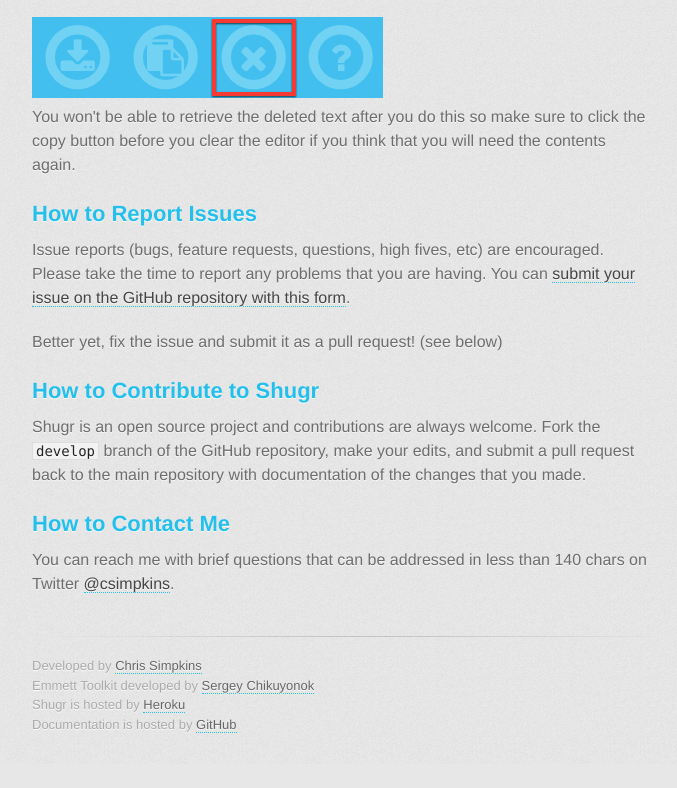
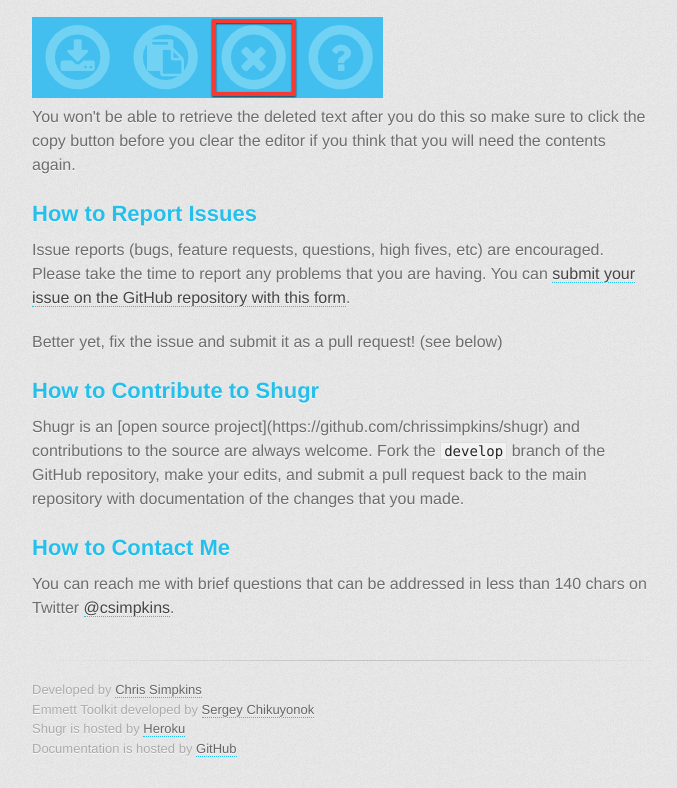
Before and after one commit to chrissimpkins/shugr, a plain HTML site: page index.html in a window 1280 px wide. Shown: the part 3749-4537 px from the top of the page, without its empty margins (298-975 px from the left). Before the commit the page ends 4513 px from the top, so only its background shows below. Drawn offline with Linux system fonts and the light colour scheme.

Commit message:
Update index.html

```diff
--- a/index.html
+++ b/index.html
@@ -159,7 +159,7 @@
 <p>Better yet, fix the issue and submit it as a pull request! (see below)</p>
 
 <h2><a name="how-to-contribute" class="anchor" href="#how-to-contribute"><span class="octicon octicon-link"></span></a>How to Contribute to Shugr</h2>
-<p>Shugr is an open source project and contributions are always welcome.  Fork the <code>develop</code> branch of the GitHub repository, make your edits, and submit a pull request back to the main repository with documentation of the changes that you made.</p>
+<p>Shugr is an [open source project](https://github.com/chrissimpkins/shugr) and contributions to the source are always welcome.  Fork the <code>develop</code> branch of the GitHub repository, make your edits, and submit a pull request back to the main repository with documentation of the changes that you made.</p>
 
 <h2><a name="contact" class="anchor" href="#contact"><span class="octicon octicon-link"></span></a>How to Contact Me</h2>
 <p>You can reach me with brief questions that can be addressed in less than 140 chars on Twitter <a href="http://twitter.com/csimpkins">@csimpkins</a>.</p>
```
